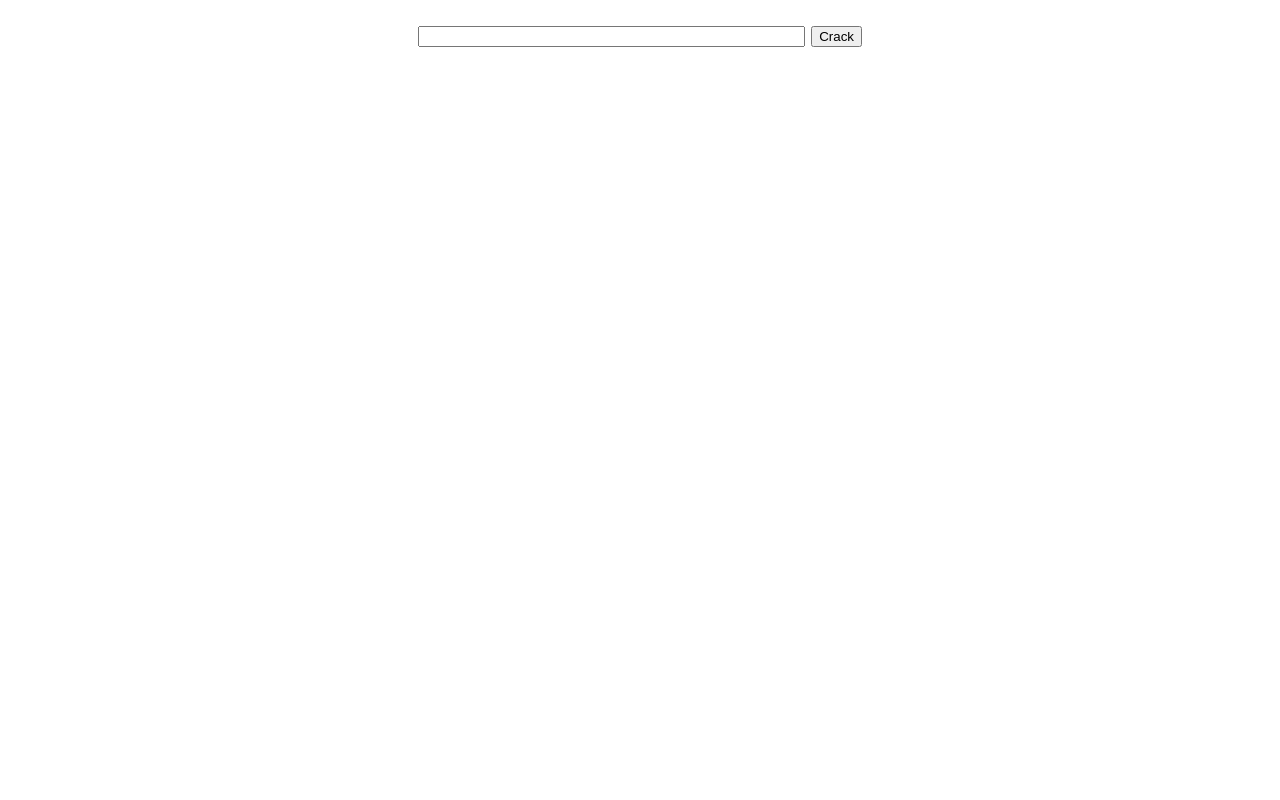
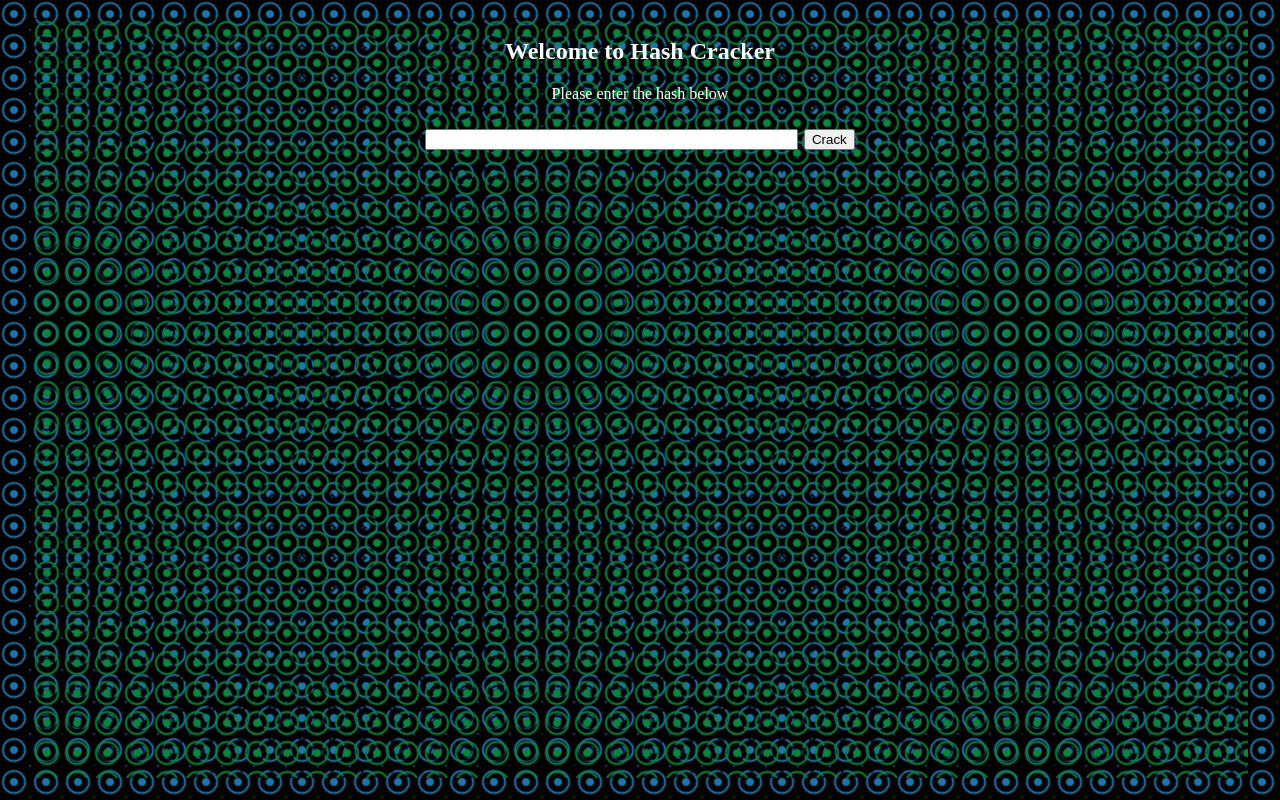
Before and after one commit to networkdavit/flask_crack_hash, a Flask app: page / in a window 1280 px wide. Before the commit the page is almost empty. Run offline with Flask 2, Linux system fonts and the light colour scheme.

Commit message:
Adding new hash support and css

```diff
--- a/app.py
+++ b/app.py
@@ -4,9 +4,14 @@ import hashlib
 app = Flask(__name__)
 
 hashlib_md5 = hashlib.md5
+hashlib_sha1 = hashlib.sha1
+hashlib_sha224 = hashlib.sha224
 hashlib_sha256 = hashlib.sha256
 
+
 md5 = "5d41402abc4b2a76b9719d911017c592"
+sha1 = "aaf4c61ddcc5e8a2dabede0f3b482cd9aea9434d"
+sha224 = "ea09ae9cc6768c50fcee903ed054556e5bfc8347907f12598aa24193"
 sha256 = "2cf24dba5fb0a30e26e83b2ac5b9e29e1b161e5c1fa7425e73043362938b9824"
 
 
@@ -15,8 +20,11 @@ def identify_hash(hashed_value):
         sys.exit()
     if len(hashed_value) == len(md5):
         return hashlib_md5
+    elif len(hashed_value) == len(sha1):
+        return hashlib_sha1
+    elif len(hashed_value) == len(sha224):
+        return hashlib_sha224
     elif len(hashed_value) == len(sha256):
-        print("[+] SHA256")
         return hashlib_sha256
     else:
         return None
@@ -50,6 +58,10 @@ def check_hash():
             crack(identified_hash, hash_value)
             if identified_hash == hashlib_md5:
                 display_hash_type = "MD5"
+            elif identified_hash == hashlib.sha1:
+                display_hash_type = "SHA1"
+            elif identified_hash == hashlib.sha224:
+                display_hash_type = "SHA224"
             elif identified_hash == hashlib.sha256:
                 display_hash_type = "SHA256"
             return render_template("result.html", cracked_hash=word, hash_type=display_hash_type)
--- a/static/styles.css
+++ b/static/styles.css
@@ -1,4 +1,4 @@
-H2 {
+H2,p {
   text-align: center
   }
 input {
@@ -13,3 +13,88 @@ input {
     position: absolute;
     top: 50%;
 }
+
+
+#circle {
+  width: 95vw;
+  height: 95vh;
+top:0;
+  left:0;
+  right:0;
+  bottom:0;
+  margin:auto;
+
+  position:absolute;
+   background: radial-gradient(#0B853D 3px, transparent 5px, #000 7px, transparent 9px, #0B853D 11px, transparent 13px,  15px, transparent 17px, #000 19px, transparent 21px, #0B853D 23px, transparent 25px, #fff 27px, transparent 29px, #000 31px, transparent 33px);
+
+
+  background-size: 30px 30px;
+
+
+
+
+
+}
+.a {
+   -webkit-animation: adjustHue 1s alternate infinite;
+}
+
+@-webkit-keyframes adjustHue {
+   0% { -webkit-filter: hue-rotate(30deg); }
+   50% { -webkit-filter: hue-rotate(60deg); }
+   100% { -webkit-filter: hue-rotate(90deg); }
+}
+@-webkit-keyframes loading {
+  to { -webkit-transform: rotate(360deg); }
+}
+@-moz-keyframes loading {
+  to { -moz-transform: rotate(360deg); }
+}
+@-ms-keyframes loading {
+  to { -ms-transform: rotate(360deg); }
+}
+@keyframes loading {
+  to { transform: rotate(360deg); }
+}
+#circle {
+    -webkit-animation-timing-function: linear;
+    -webkit-animation-iteration-count: infinite;
+    -moz-animation-timing-function: linear;
+    -moz-animation-iteration-count: infinite;
+    animation-iteration-count: infinite; color: white;
+}
+
+@-moz-keyframes blinker {
+    0% { opacity: 1.0; }
+    50% { opacity: 0.3; }
+    100% { opacity: 1.0; }
+}
+
+@-webkit-keyframes blinker {
+    0% { opacity: 1.0; }
+    50% { opacity: 0.3; }
+    100% { opacity: 1.0; }
+}
+
+@keyframes blinker {
+    0% { opacity: 1.0; }
+    50% { opacity: 0.3; }
+    100% { opacity: 1.0; }
+}
+.a{
+   background: radial-gradient(#0B853D 3px, transparent 5px, #000 7px, transparent 9px, #0B853D 11px, transparent 13px,  15px, transparent 17px, #000 19px, transparent 21px, #0B853D 23px, transparent 25px, #fff 27px, transparent 29px, #000 31px, transparent 33px);
+  background-color:#000;
+  background-size: 32px 32px;
+  overflow:hidden;
+  width:100vw;
+  height:100vh;
+  margin:-10px;
+
+}
+body{
+  overflow:hidden;
+  background:#000;
+ transform-style: preserve-3d;
+
+  @include perspective(1000px);
+}
--- a/templates/index.html
+++ b/templates/index.html
@@ -6,11 +6,15 @@
 	<title>Crack the Hash</title>
 </head>
 <body>
+	<div class="a"></div><div id="circle">
+	<h2>Welcome to Hash Cracker</h2>
+		<p>Please enter the hash below</p>
 		<h2>
 			<form action="{{ url_for('check_hash') }}" method="post">
 			  <input type="text" id="hash_value" name="hash_value">
 	          <button type="submit" class="btn btn-default btn-lg">Crack</button>
 	      	</form>
 		</h2>
+	</div>
 </body>
 </html>
--- a/templates/result.html
+++ b/templates/result.html
@@ -5,6 +5,7 @@
     <title>Result</title>
 </head>
 <body>
+    <div class="a"></div><div id="circle">
         <h2>Cracked hash: {{ cracked_hash }}</h2>
         <h2>Hash type : {{hash_type}}
         <div class="wrapper">
@@ -12,6 +13,6 @@
                <button lass="button">Go Back</button>
             </a>
         </div>
-
+    </div>
 </body>
 </html>
```
Lines whose indentation alone changed are shown as unchanged.
